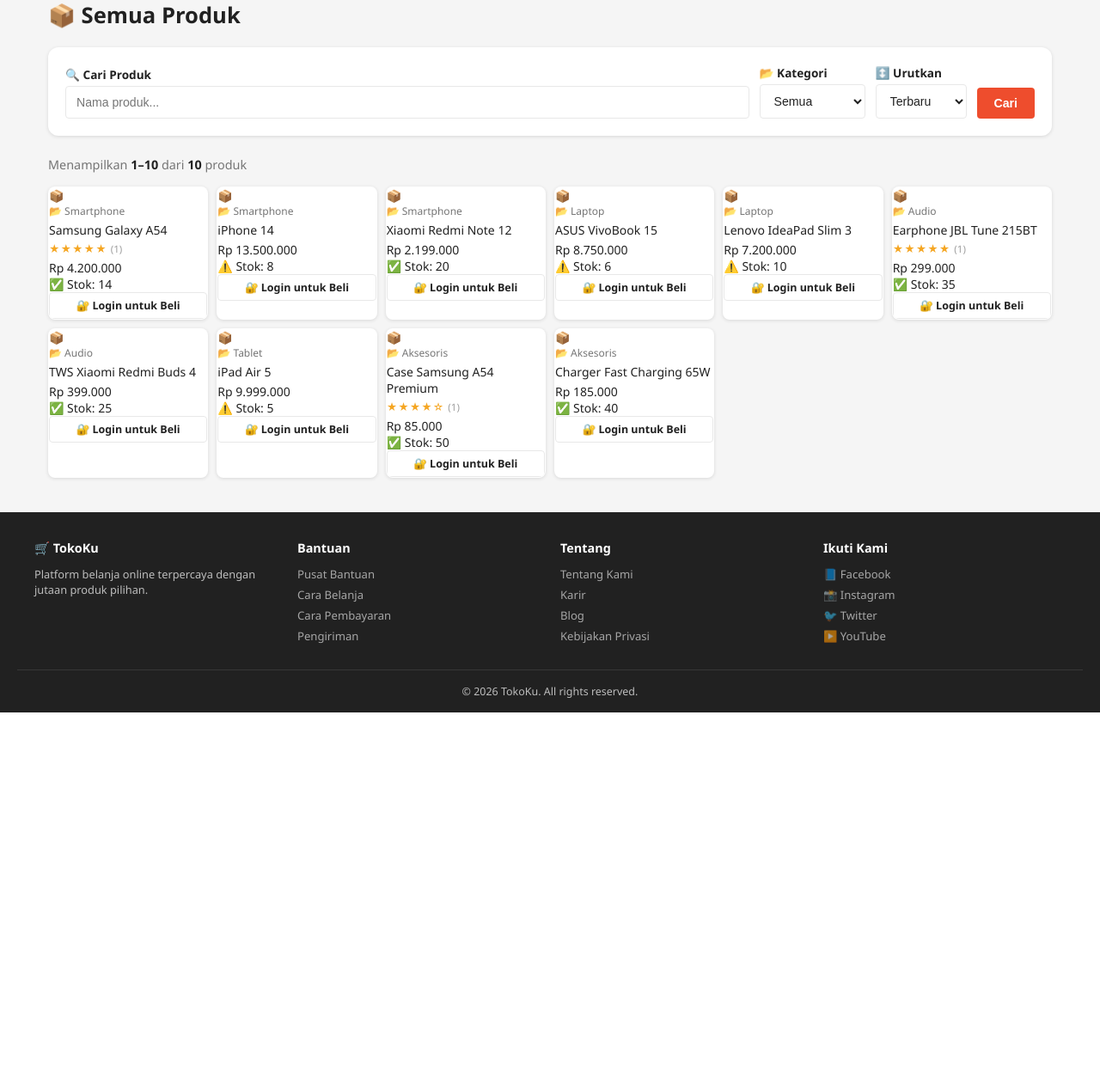
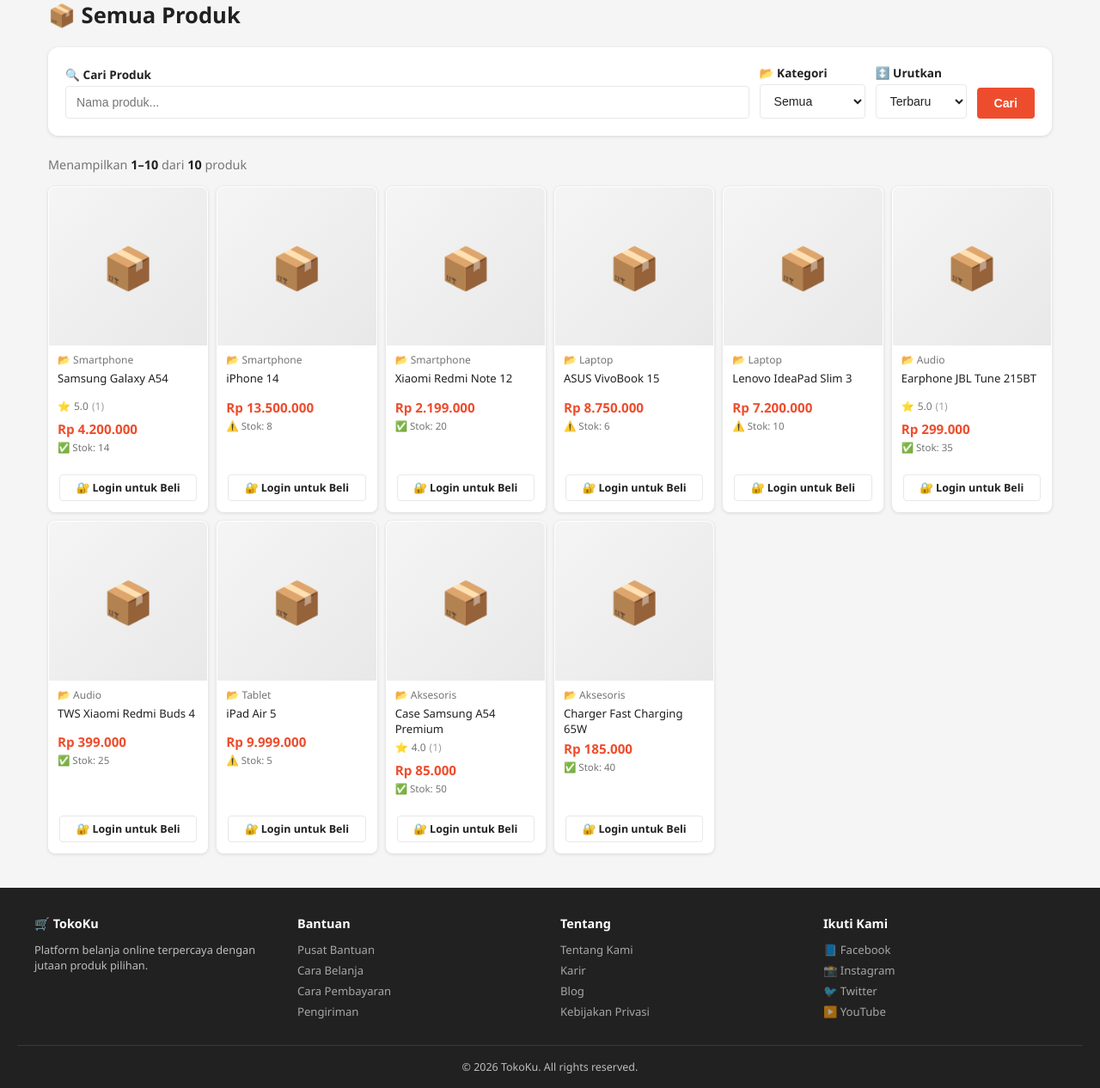
Before and after one commit to B3rlinSugi/tokoku-ecommerce, a PHP site: page /produk.php in a window 1280 px wide. Shown: the part 115-1381 px from the top of the page at 86% size. Before the commit the page ends 944 px from the top, so only its background shows below. Run offline with PHP 8.4, Linux system fonts and the light colour scheme; data comes from the database, SQL or seed files in the repository.

Commit message:
fix: restore beautiful product grid layout in produk.php

```diff
--- a/produk.php
+++ b/produk.php
@@ -125,40 +125,44 @@
 
     <div class="product-grid">
         <?php foreach ($produkList as $p): ?>
-        <div class="card product-card">
-            <!-- Gambar bisa diklik -->
-            <a href="<?= BASE_PATH ?>/detail_produk.php?id=<?= $p['id'] ?>" class="produk-card-link">
-                <div class="product-img">
+        <div class="product-card" style="display:flex; flex-direction:column; background:white; position:relative; z-index:1;">
+            <a href="<?= BASE_PATH ?>/detail_produk.php?id=<?= $p['id'] ?>" style="text-decoration:none; color:inherit; flex:1;">
+                <div class="product-card-img" style="position:relative;">
                     <?php if ($p['gambar'] && file_exists(__DIR__.'/uploads/'.$p['gambar'])): ?>
-                        <img src="<?= BASE_PATH ?>/uploads/<?= htmlspecialchars($p['gambar']) ?>" alt="<?= htmlspecialchars($p['nama_produk']) ?>" style="width:100%;height:200px;object-fit:cover">
-                    <?php else: ?>📦<?php endif; ?>
+                        <img src="<?= BASE_PATH ?>/uploads/<?= htmlspecialchars($p['gambar']) ?>" alt="<?= htmlspecialchars($p['nama_produk']) ?>">
+                    <?php else: ?>
+                        <div style="width:100%;height:100%;background:linear-gradient(135deg,#f5f5f5,#e8e8e8);display:flex;align-items:center;justify-content:center;font-size:3rem;">📦</div>
+                    <?php endif; ?>
+                </div>
+                <div class="product-card-body">
+                    <div style="font-size:0.75rem; color:var(--gray); margin-bottom:4px;">📂 <?= htmlspecialchars($p['nama_kategori'] ?? '-') ?></div>
+                    <div class="product-card-name"><?= htmlspecialchars($p['nama_produk']) ?></div>
+
+                    <?php if ($p['total_ulasan'] > 0): ?>
+                    <div class="product-card-rating" style="margin-bottom:8px;">
+                        <span class="stars">⭐</span>
+                        <span><?= number_format($p['avg_rating'], 1) ?></span>
+                        <span style="color:#9e9e9e;">(<?= $p['total_ulasan'] ?>)</span>
+                    </div>
+                    <?php endif; ?>
+
+                    <div class="product-card-price"><?= rupiahFormat($p['harga']) ?></div>
+
+                    <div class="product-card-stok" style="margin-bottom:12px;">
+                        <?= $p['stok']>10?'✅':($p['stok']>0?'⚠️':'❌') ?> Stok: <?= $p['stok'] ?>
+                    </div>
                 </div>
             </a>
-            <div class="card-body">
-                <div style="font-size:.75rem;color:var(--gray);margin-bottom:4px">📂 <?= htmlspecialchars($p['nama_kategori'] ?? '-') ?></div>
-                <!-- Nama bisa diklik -->
-                <a href="<?= BASE_PATH ?>/detail_produk.php?id=<?= $p['id'] ?>" style="text-decoration:none;color:inherit">
-                    <div class="product-name" style="margin-bottom:4px"><?= htmlspecialchars($p['nama_produk']) ?></div>
-                </a>
-                <!-- Rating mini -->
-                <?php if ($p['total_ulasan'] > 0): ?>
-                <div style="display:flex;align-items:center;gap:4px;margin-bottom:4px">
-                    <span class="mini-stars"><?= str_repeat('★', round($p['avg_rating'])) . str_repeat('☆', 5 - round($p['avg_rating'])) ?></span>
-                    <span style="font-size:.72rem;color:#9e9e9e">(<?= $p['total_ulasan'] ?>)</span>
-                </div>
-                <?php endif; ?>
-                <div class="product-price"><?= rupiahFormat($p['harga']) ?></div>
-                <div class="product-stok">
-                    <?= $p['stok']>10?'✅':($p['stok']>0?'⚠️':'❌') ?> Stok: <?= $p['stok'] ?>
-                </div>
+
+            <div style="padding: 0 12px 12px 12px; z-index:2; position:relative;">
                 <?php if ($p['stok'] > 0): ?>
                     <?php if (isLogin()): ?>
-                        <button onclick="tambahKeKeranjang(<?= $p['id'] ?>)" class="btn btn-primary btn-sm btn-full">🛒 Tambah ke Keranjang</button>
+                        <button onclick="tambahKeKeranjang(<?= $p['id'] ?>)" class="btn btn-primary btn-sm" style="width:100%; font-weight:700;">🛒 Tambah ke Keranjang</button>
                     <?php else: ?>
-                        <a href="<?= BASE_PATH ?>/login.php" class="btn btn-outline btn-sm btn-full">🔐 Login untuk Beli</a>
+                        <a href="<?= BASE_PATH ?>/login.php" class="btn btn-outline btn-sm" style="width:100%; text-align:center; font-weight:700;">🔐 Login untuk Beli</a>
                     <?php endif; ?>
                 <?php else: ?>
-                    <button disabled class="btn btn-sm btn-full" style="background:#e2e8f0;color:#94a3b8;cursor:not-allowed">❌ Habis</button>
+                    <button disabled class="btn btn-sm" style="width:100%; background:#e2e8f0; color:#94a3b8; cursor:not-allowed; font-weight:700;">❌ Habis</button>
                 <?php endif; ?>
             </div>
         </div>
```
